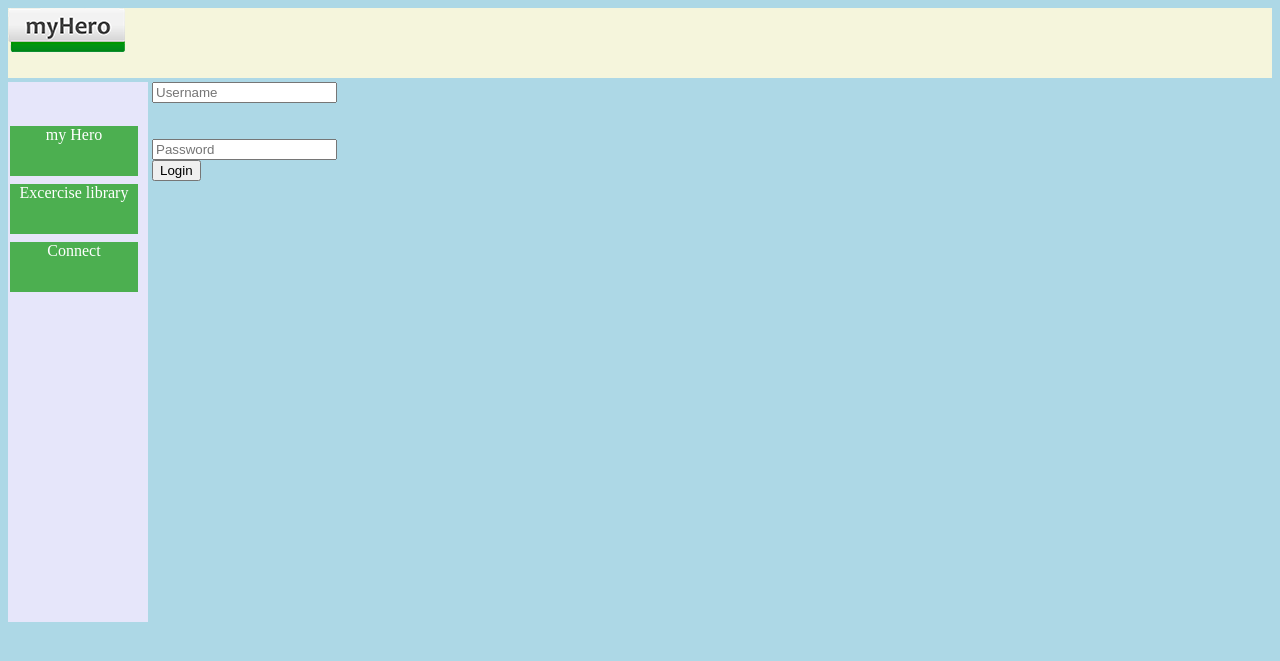
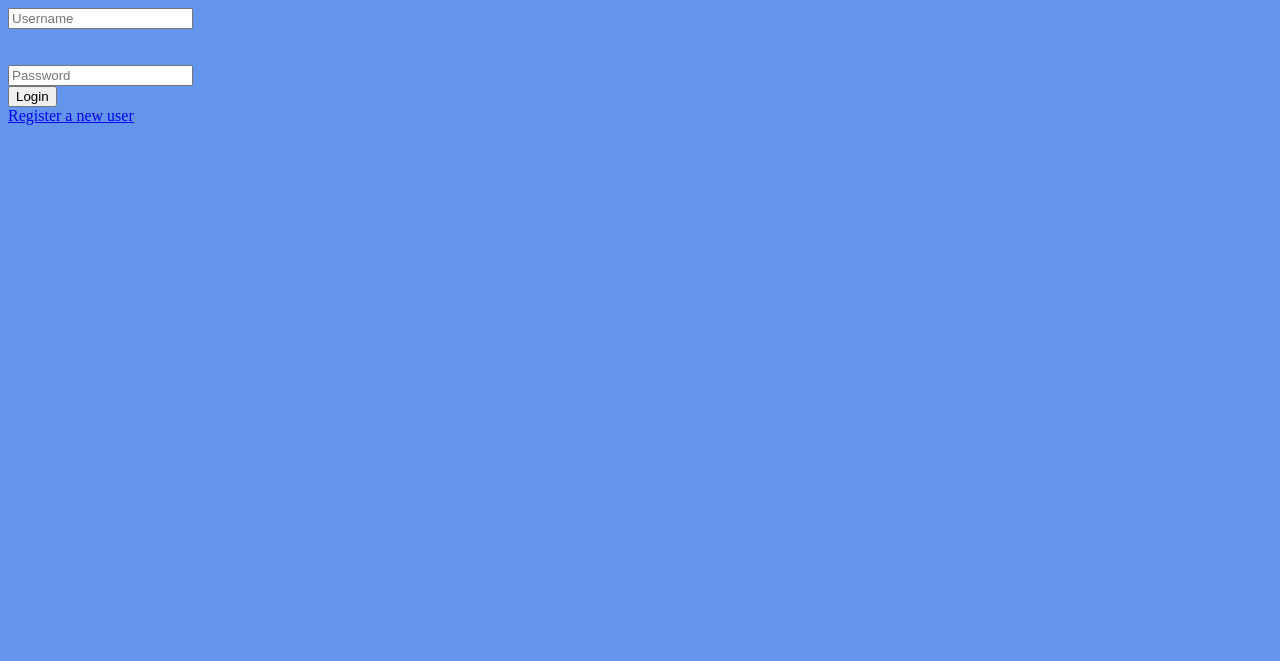
Before and after one commit to nkragbak/nkragbak.github.io, a Django app: template byoh/users/templates/users/login.html in a window 1280 px wide. Shown: the top 661 px of the page. Run offline with Django 3.2, Linux system fonts and the light colour scheme; the template is opened without the code that fills it, so the values that code supplies are empty; some libraries are stand-ins or nearby versions.

Commit message:
routes + basic layout

```diff
--- a/byoh/main/static/main/styles.css
+++ b/byoh/main/static/main/styles.css
@@ -1,5 +1,12 @@
-body {
-    background-color: rgb(104, 206, 184);
+/* these are the CSS comment tags */
+
+#layout-grid-body {
+    background-color: burlywood;
+    margin: 0;
+    display: grid;
+    grid-column-gap: 4px;
+    grid-row-gap: 4px;
+    grid-template-columns: 160px auto;
 }
 
 header {
@@ -8,17 +15,13 @@ header {
 }
 
 nav {
-    background-color: lavender;
-    height: 500px;
-    padding-top: 40px;
-}
-
-#grid {
-    background-color: lightblue;
-    display: grid;
-    grid-column-gap: 4px;
-    grid-row-gap: 4px;
-    grid-template-columns: 140px auto;
+    background-color: rgb(79, 241, 214);
+    height: 100%;
+    margin: 0;
+    padding: 0;
+    font-size: 20px;
+    font-weight: bold;
+    font-family: 'Trebuchet MS'; /*, 'Lucida Sans Unicode', 'Lucida Grande', 'Lucida Sans', Arial, sans-serif;*/
 }
 
 #grid-header {
@@ -30,19 +33,33 @@ nav {
     font-style: italic;
 }
 
-.nav-links {
-    background-color: #4CAF50; /* Green */
-    border: none;
-    color: white;
-    padding: 0px 4px;
-    height: 50px;
-    width: 120px;
-    text-align: center;
+nav ul {
+    list-style: none;
+    padding: 0px;
+}
+nav ul li {
+    padding: 15px;
+    border-bottom: 1px solid rgba(0,0,0,0.05);
+    border-top: 1px solid rgba(255,255,255,0.05);
+    list-style: none;
+}
+
+nav ul li a {
+    color: #000000;
     text-decoration: none;
-    display: inline-block;
-    font-size: 16px;
-    margin: 4px 2px;
-    cursor: pointer;
-    transition-duration: 0.4s;
-   /* box-shadow: 0 12px 16px 0 rgba(0,0,0,0.24),0 17px 50px 0 rgba(0,0,0,0.19);*/
+    display: block;
+
+
 }
+
+nav ul li:hover {
+    background: #FFFFFF;
+}
+
+nav ul li a:hover {
+    color: #cf0101;
+}
+
+.frontpage-body {
+    background-color: cornflowerblue;
+}
--- a/byoh/main/templates/main/header.html
+++ /dev/null
@@ -1,5 +0,0 @@
-<!--{% extends "main/layout.html" %}-->
-
-<!--{% block header %}-->
-    <h1> This is a H1 header from header.html injected into layout.HTML </h1>
-<!-- {% endblock %} -->
--- a/byoh/main/templates/main/layout.html
+++ b/byoh/main/templates/main/layout.html
@@ -9,27 +9,34 @@
         <title>Insert placeholder</title>
 
         <link rel="shortcut icon" type="image/png" href="{% static 'main/favicon.ico' %}"/>
-        <!-- Uncomment to add Bootstrap css src <link rel="stylesheet" href="https://stackpath.bootstrapcdn.com/bootstrap/4.5.2/css/bootstrap.min.css" integrity="sha384-JcKb8q3iqJ61gNV9KGb8thSsNjpSL0n8PARn9HuZOnIxN0hoP+VmmDGMN5t9UJ0Z" crossorigin="anonymous"> -->
         <link rel="stylesheet" href="{% static 'main/styles.css' %}" >
     </head>
-    <body id="grid">
+    <body id="layout-grid-body">
         <header id="grid-header">
             <img src="{% static 'main/myHero4.png' %}" alt="byoh image">
-            {% if user %} <span style="float:right;" id="header-user" >{{ user.username }}</span> {% endif %}
+            {% if user %}
+                <span style="float:right;" id="header-user" >
+                    {{ user.username }}
+                      <br>
+                   <a href="{% url 'logout' %}">logout</a>
+                       <br>
+                    <a href="{% url 'login' %}">login</a>
+                </span>
+            {% endif %}
         </header>
         <nav id="grid-nav">
-            <a href="" class="nav-links">my Hero</a>
-            <a href="" class="nav-links">Excercise library</a>
-            <a href="" class="nav-links">Connect</a>
+            <ul>
+                <li><a href="{% url 'main:index' %}" class="nav-links">my Hero</a></li>
+                <li><a href="{% url 'main:library' %}" class="nav-links">Library</a></li>
+                <li><a href="{% url 'main:connect' %}" class="nav-links"><img
+                        src="{% static 'main/connect-icon.svg' %}"
+                        alt="triangle with all three sides equal"
+                        height="30px"
+                    />  Connect</a></li>
+            </ul>
         </nav>
         <div id="grid-body"> {% block body %} {% endblock %} </div>
 
         <script src="{% static 'main/script.js' %}"></script>
-
-            <!-- Uncomment to add Bootstrap javascript src
-            <script src="https://code.jquery.com/jquery-3.5.1.slim.min.js" integrity="sha384-DfXdz2htPH0lsSSs5nCTpuj/zy4C+OGpamoFVy38MVBnE+IbbVYUew+OrCXaRkfj" crossorigin="anonymous"></script>
-            <script src="https://cdn.jsdelivr.net/npm/popper.js@1.16.1/dist/umd/popper.min.js" integrity="sha384-9/reFTGAW83EW2RDu2S0VKaIzap3H66lZH81PoYlFhbGU+6BZp6G7niu735Sk7lN" crossorigin="anonymous"></script>
-            <script src="https://stackpath.bootstrapcdn.com/bootstrap/4.5.2/js/bootstrap.min.js" integrity="sha384-B4gt1jrGC7Jh4AgTPSdUtOBvfO8shuf57BaghqFfPlYxofvL8/KUEfYiJOMMV+rV" crossorigin="anonymous"></script>
-            -->
     </body>
 </html>
--- a/byoh/main/urls.py
+++ b/byoh/main/urls.py
@@ -5,5 +5,6 @@ from . import views
 app_name = "main"
 urlpatterns = [
     path("", views.index, name="index"),
-    path("user", views.user, name="user"),
+    path("connect", views.connect, name="connect"),
+    path("library", views.library, name="library"),
 ]
--- /dev/null
+++ b/byoh/users/templates/users/frontpage.html
@@ -0,0 +1,14 @@
+{% load static %}
+
+<!DOCTYPE html>
+<html lang="en">
+    <head>
+    <link rel="stylesheet" href="{% static 'main/styles.css' %}" >
+        <title>Welcome, Hero</title>
+    </head>
+    <body class="frontpage-body">
+        {% block body %}
+        {% endblock %}
+        <a href="{% url 'register' %}">Register a new user</a>
+    </body>
+</html>
--- a/byoh/users/templates/users/login.html
+++ b/byoh/users/templates/users/login.html
@@ -1,4 +1,4 @@
-{% extends "main/layout.html" %}
+{% extends "users/frontpage.html" %}
 
 {% block body %}
 
--- a/byoh/users/templates/users/user.html
+++ b/byoh/users/templates/users/user.html
@@ -9,6 +9,4 @@
         <li>Email: {{ request.user.email }} </li>
     </ul>
 
-    <a href="{% url 'logout' %}">Log out</a>
-
 {% endblock %}
```
Also changed, not shown: byoh/main/templates/main/connect.html (added, +10 -0 lines), byoh/main/templates/main/index.html (+8 -5 lines), byoh/main/templates/main/library.html (added, +7 -0 lines), byoh/main/templates/main/user.html (deleted, +0 -8 lines), byoh/main/views.py (+5 -2 lines), byoh/users/templates/users/userslayout.html (deleted, +0 -12 lines), byoh/db.sqlite3, byoh/main/static/main/connect-icon.svg (added), byoh/main/static/main/connect-icon2.png (added), byoh/main/static/main/images/libraryexample.jpg (added), byoh/main/static/main/images/worldmapexample.jpg (added), byoh/users/templates/users/logout.html (deleted).
